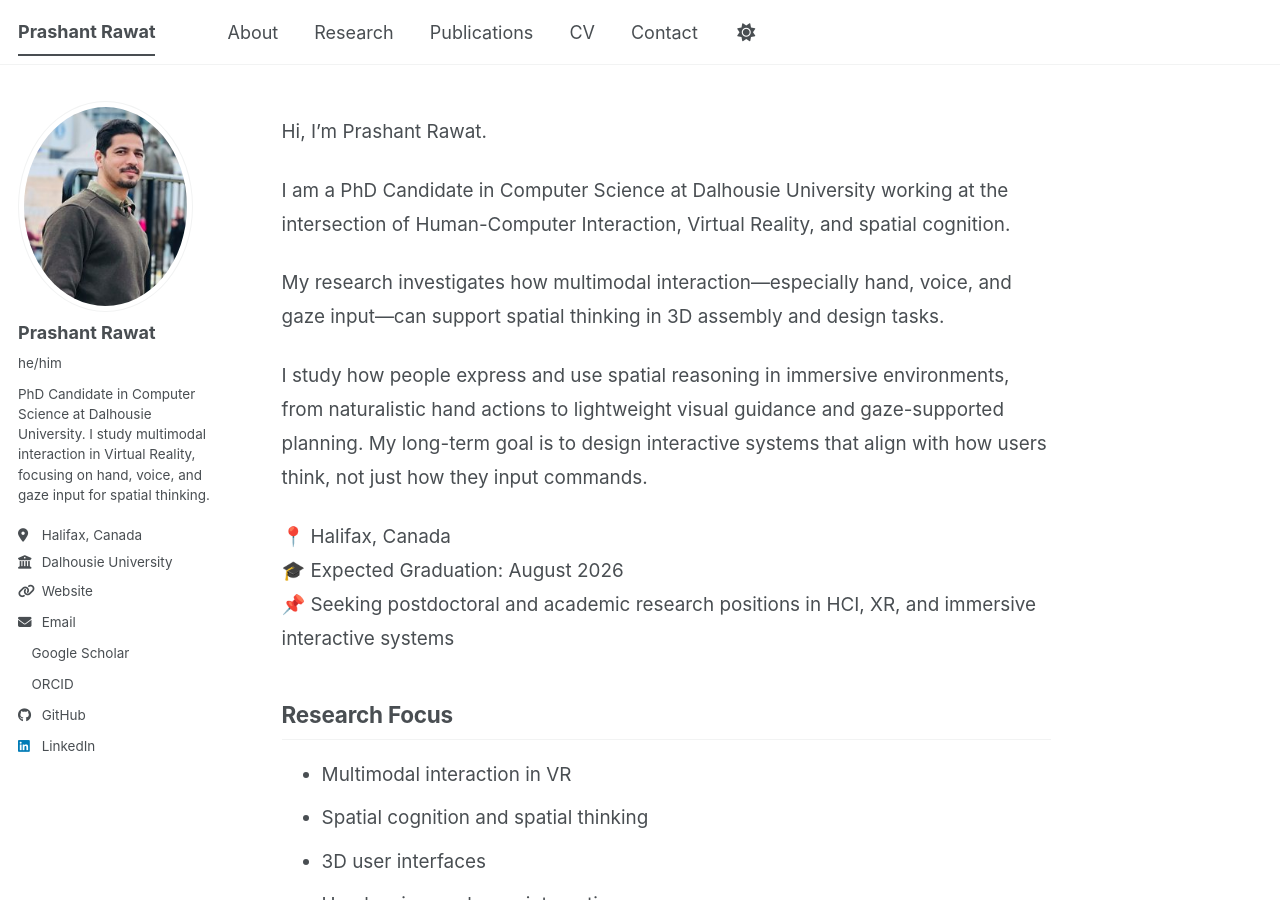
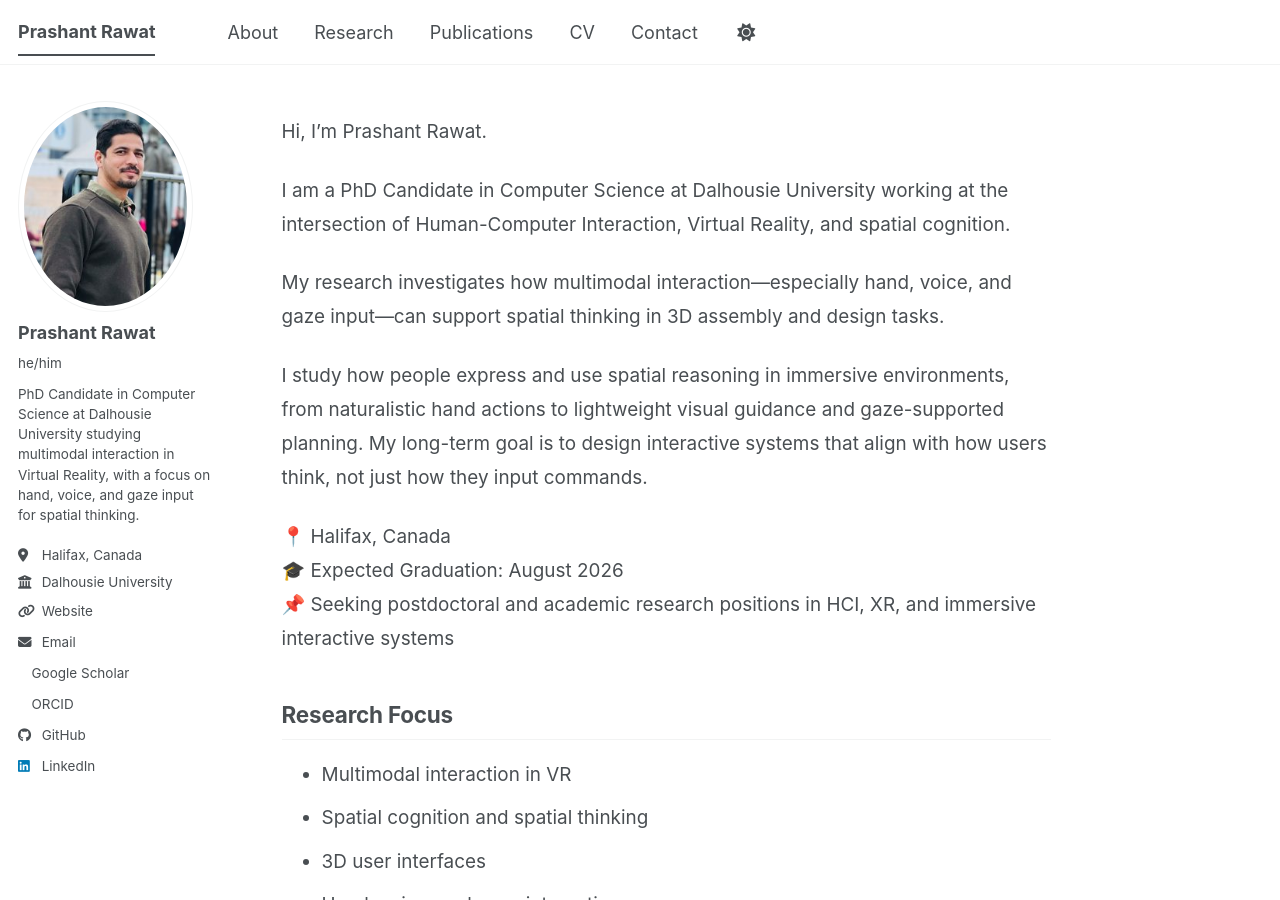
Before and after one commit to prashantXR/prashantXR.github.io, a Jekyll site: the page built from _pages/about.md, in a window 1280 px wide and 900 px high. Built offline with Jekyll 4.4.1, drawn with Linux system fonts in a browser that asks for light colours; a script bundle is joined from its source files by our own code; library files that are not in the unit come from our copies.

Commit message:
Update _config.yml

```diff
--- a/_config.yml
+++ b/_config.yml
@@ -23,7 +23,7 @@ author:
   avatar           : "profile.png"
   name             : "Prashant Rawat"
   pronouns         : "he/him"
-  bio              : "PhD Candidate in Computer Science at Dalhousie University. I study multimodal interaction in Virtual Reality, focusing on hand, voice, and gaze input for spatial thinking."
+  bio              : "PhD Candidate in Computer Science at Dalhousie University studying multimodal interaction in Virtual Reality, with a focus on hand, voice, and gaze input for spatial thinking."
   location         : "Halifax, Canada"
   employer         : "Dalhousie University"
   uri              : "https://prashrawat.com"
```
